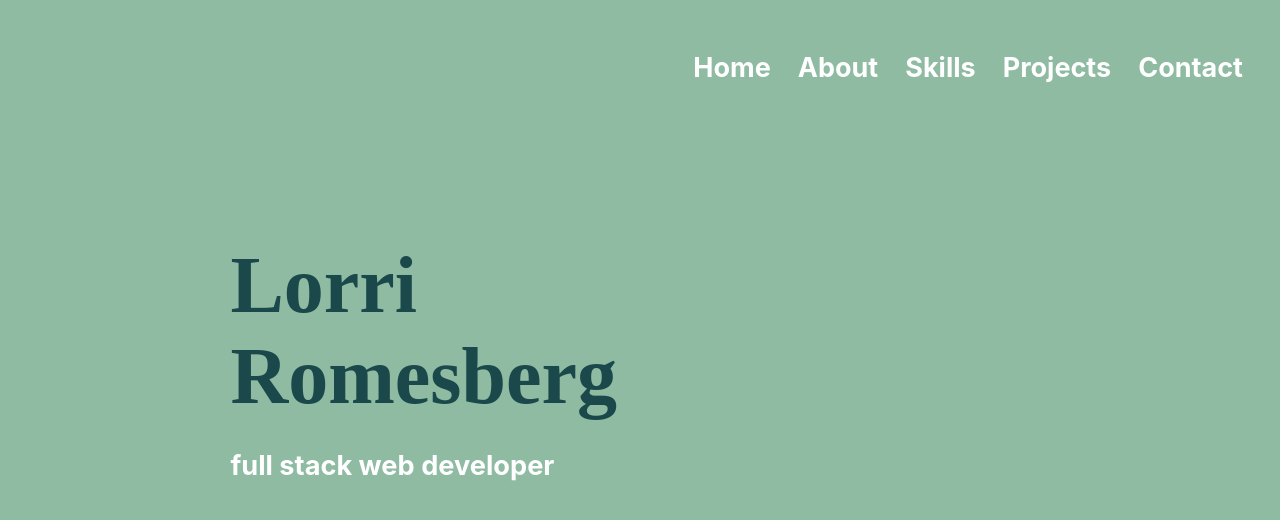
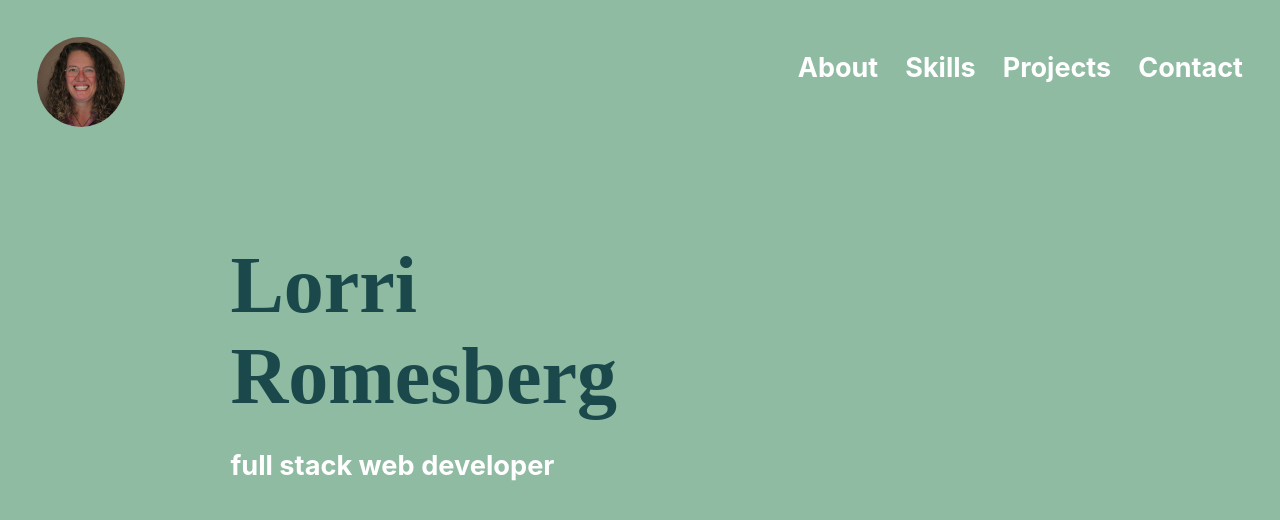
Before and after one commit to TechnicolorPanda/lorri-romesberg, a React (Create React App) app: page /#/ in a window 1280 px wide. Shown: the top 520 px of the page. Built offline with nearby package versions, Linux system fonts and the light colour scheme.

Commit message:
adds profile picture

```diff
--- a/src/components/Nav.js
+++ b/src/components/Nav.js
@@ -1,6 +1,7 @@
 import React from 'react';
 import '../styles/nav.css';
 import { Link } from 'react-router-dom';
+import profile from '../assets/profile.jpg';
 // import { FontAwesomeIcon } from '@fortawesome/react-fontawesome';
 
 function Nav() {
@@ -8,6 +9,11 @@ function Nav() {
   return (
     <nav>
       <ul className = 'nav-links'>
+      <Link to = '/'>
+      <li>
+        <img className = 'profile' src = {profile} alt = 'profile'></img>
+      </li>
+      </Link>
       <Link to = '/contact'>
         <li className = 'contact'>Contact</li>
       </Link>
@@ -23,10 +29,6 @@ function Nav() {
       <Link to = '/about'>
         <li className = 'about'>About</li>
       </Link>
-
-      <Link to = '/'>
-        <li className = 'home'>Home</li>
-      </Link>
       </ul>
     </nav>
   );
--- a/src/styles/Projects.css
+++ b/src/styles/Projects.css
@@ -4,7 +4,7 @@ h2 {
     color: #1b494b;
     text-align: left;
     font-size: 3em;
-    margin-top: .5em;
+    margin-top: 1em;
     text-align: center;
 }
 
--- a/src/styles/nav.css
+++ b/src/styles/nav.css
@@ -33,3 +33,12 @@
   li.contact {
     padding-right: 1em;
   }
+
+  .profile {
+    height: 7%;
+    width: 7%;
+    border-radius: 50%;
+    padding: .5em;
+    margin-top: 1em;
+    margin-left: 1em;
+  }
```
Also changed, not shown: src/assets/profile.jpg (added).
